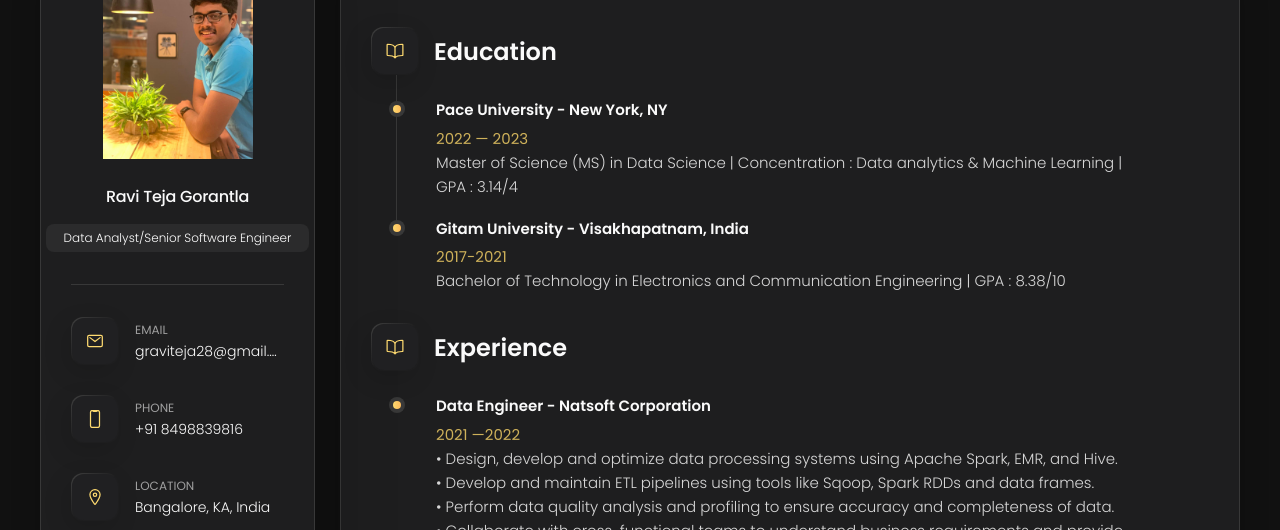
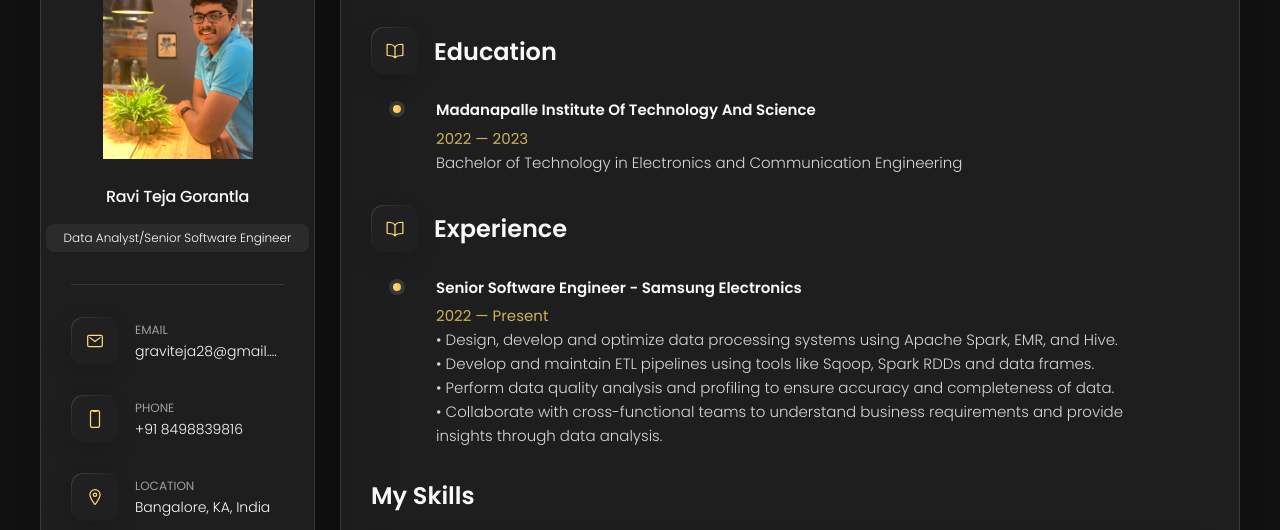
Before and after one commit to graviteja28/graviteja28.github.io, a plain HTML site: page index.html in a window 1280 px wide. Both pictures are taken after a click on the button "Resume". Shown: the part 162-692 px from the top of the page. Drawn offline with nearby package versions, Linux system fonts and the light colour scheme.

Commit message:
Update index.html

```diff
--- a/index.html
+++ b/index.html
@@ -578,24 +578,12 @@
 
             <li class="timeline-item">
 
-              <h4 class="h4 timeline-item-title">Pace University - New York, NY</h4>
+              <h4 class="h4 timeline-item-title">Madanapalle Institute of Technology and Science</h4>
 
               <span>2022 — 2023</span>
 
               <p class="timeline-text">
-                Master of Science (MS) in Data Science | Concentration : Data analytics & Machine Learning | GPA : 3.14/4
-              </p>
-
-            </li>
-
-            <li class="timeline-item">
-
-              <h4 class="h4 timeline-item-title">Gitam University - Visakhapatnam, India</h4>
-
-              <span>2017-2021</span>
-
-              <p class="timeline-text">
-                Bachelor of Technology in Electronics and Communication Engineering | GPA : 8.38/10
+                Bachelor of Technology in Electronics and Communication Engineering
               </p>
 
             </li>
@@ -632,9 +620,9 @@
 
             <li class="timeline-item">
 
-              <h4 class="h4 timeline-item-title">Data Engineer - Natsoft Corporation</h4>
-
-              <span>2021 —2022</span>
+              <h4 class="h4 timeline-item-title">Senior Software Engineer - Samsung Electronics</h4>
+
+              <span>2022 — Present</span>
 
               <p class="timeline-text">
                 <h4 class="timeline-text">&#x2022; Design, develop and optimize data processing systems using Apache Spark, EMR, and Hive.</h4>
@@ -1503,7 +1491,7 @@
 
           <h3 class="h3 form-title">Contact Form</h3>
 
-          <form class="form" method = "post" action="https://formspree.io/f/mbjeprad" data-form>
+          <form class="form" method = "post" action="https://formspree.io/f/mdovydyk" data-form>
 
             <div class="input-wrapper">
               <input type="text" name="fullname" class="form-input" placeholder="Full name" required data-form-input>
```
